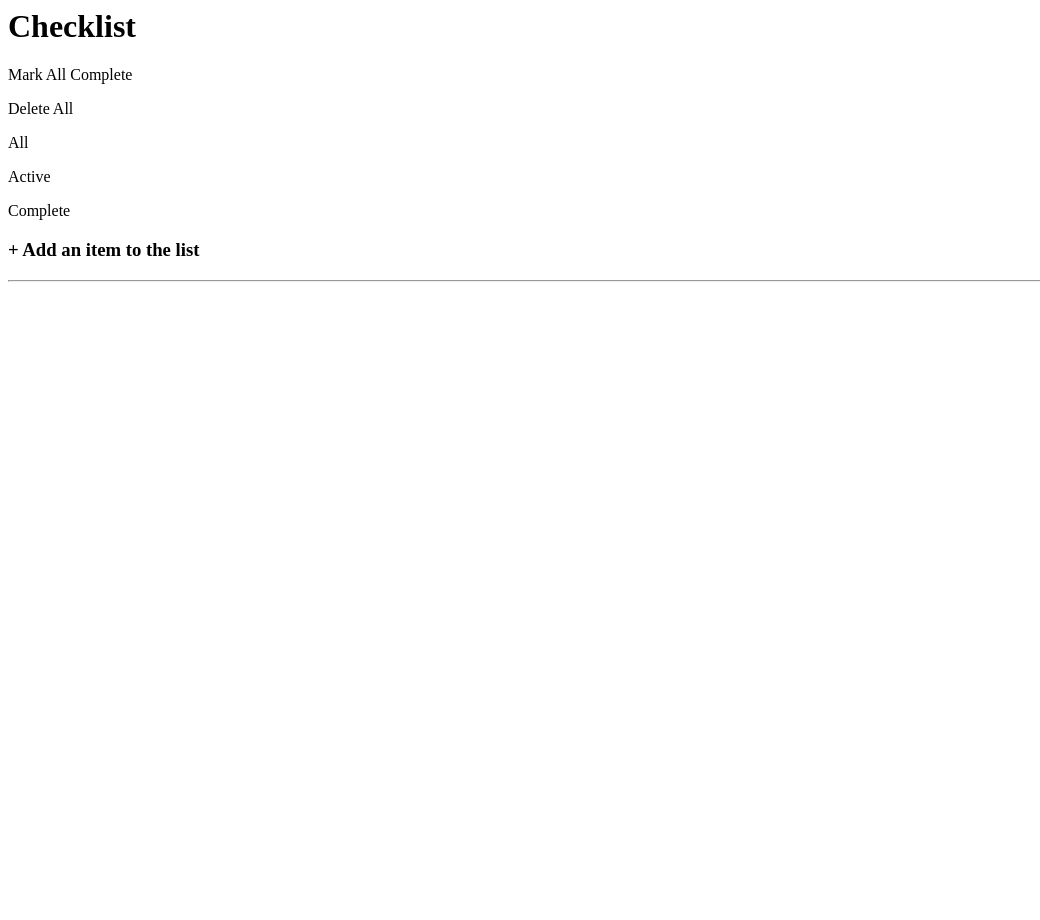
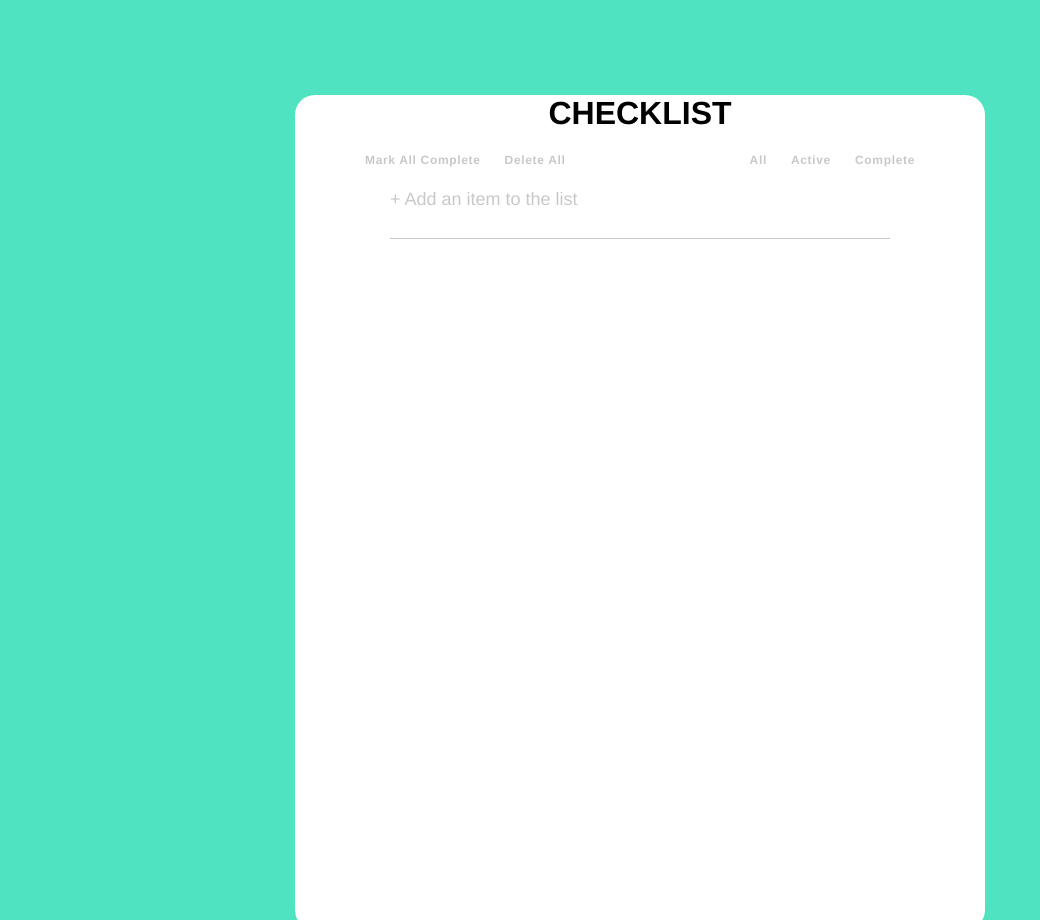
Before and after one commit to alsidneio/fga-checklist, a plain HTML site: page index.html in a window 1280 px wide. Shown: the top 920 px of the page, without its empty margins (0-1040 px from the left). Before the commit the page ends 800 px from the top, so only its background shows below. Drawn offline with Linux system fonts and the light colour scheme.

Commit message:
majority CSS stylings added moving on to javascript functionality

```diff
--- a/index.html
+++ b/index.html
@@ -3,28 +3,31 @@
         <meta charset="utf-8">
         <meta name="viewport" content="width=device-width" initial-scale="1">
         <Title>Runnin' up a Check</Title>
-        <link rel="stylsheet" href="style.css">
+        <link rel="stylesheet" href="style.css">
 
     </head>
     <body>
-        <h1>Checklist</h1>
-        <div class="Day">
+        <div class="white-space">
+            <h1 class="center">CHECKLIST</h1>
+            <div class="Day center">
                 <h2 id="dayDisplay"></h2>
                 <h4 id="dateDisplay"></h4>
             </div>
-        <div class="complete-delete">
+            <div class="float-contain">
+                <div class="complete-delete grey ">
                     <p>Mark All Complete</p>
                     <p>Delete All</p>
                 </div>
-        <div class="views">
+                <div class="views grey">
                     <p>All</p>
                     <p>Active</p>
                     <p>Complete</p>
                 </div>
-        <div>
+            </div>
+            <br>
+            <div class="grey input">
                 <h3>+ Add an item to the list</h3>
-            <hr>
             </div>
-
+        </div>
     </body>
 </html>
--- a/style.css
+++ b/style.css
@@ -0,0 +1,53 @@
+body{
+    background: #50E3C2;
+    font-family: "HelveticaNeue-Light", "Helvetica Neue Light", "Helvetica Neue", Helvetica, Arial, "Lucida Grande", sans-serif;
+}
+.white-space{
+    background: #FFF;
+    border-radius:20px;
+    width: 690px;
+    height: 835px;
+    display: block;
+    margin: 95px auto 94px auto;
+}
+
+.grey{
+    color:#292929;
+    opacity: 0.25;
+}
+.center{
+    text-align:center;
+}
+.views , .complete-delete{
+    display: inline-block;
+    font-size: 12px;
+    letter-spacing: 0.666667px;
+    font-weight: 700;
+}
+
+.complete-delete p, .views p{
+    display: inline;
+    padding: 10px;
+}
+
+.complete-delete{
+    margin-left: 60px;
+    float: left;
+}
+.views{
+    float:right;
+    margin-right: 60px;
+}
+
+.input{
+    width: 500px;
+    border-bottom: 1px solid;
+    display: block;
+    margin: auto;
+    margin-top: 10
+}
+.input h3{
+    font-weight: 200;
+    font-size: 18px;
+    padding-bottom: 10px;
+}
```
Lines whose indentation alone changed are shown as unchanged.
